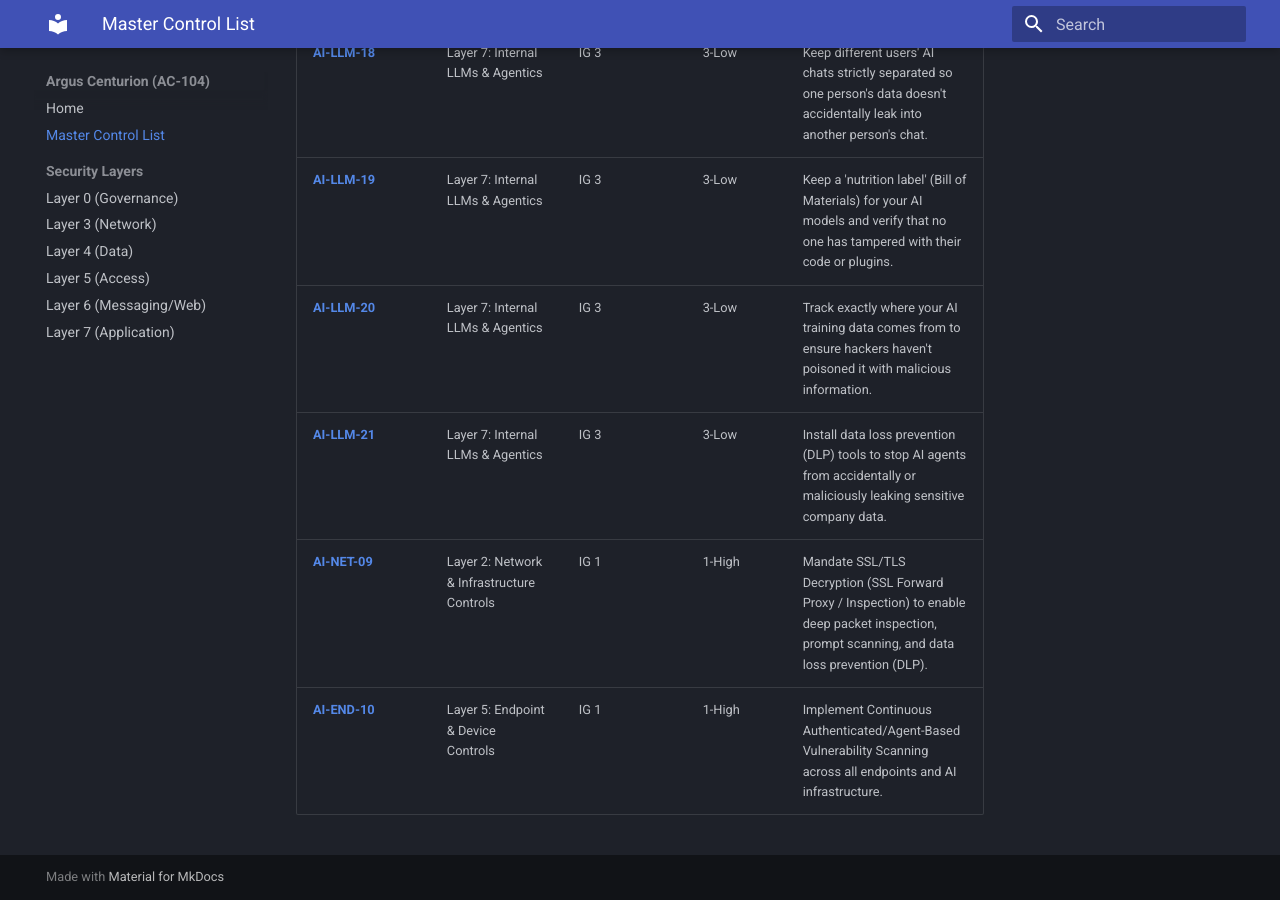
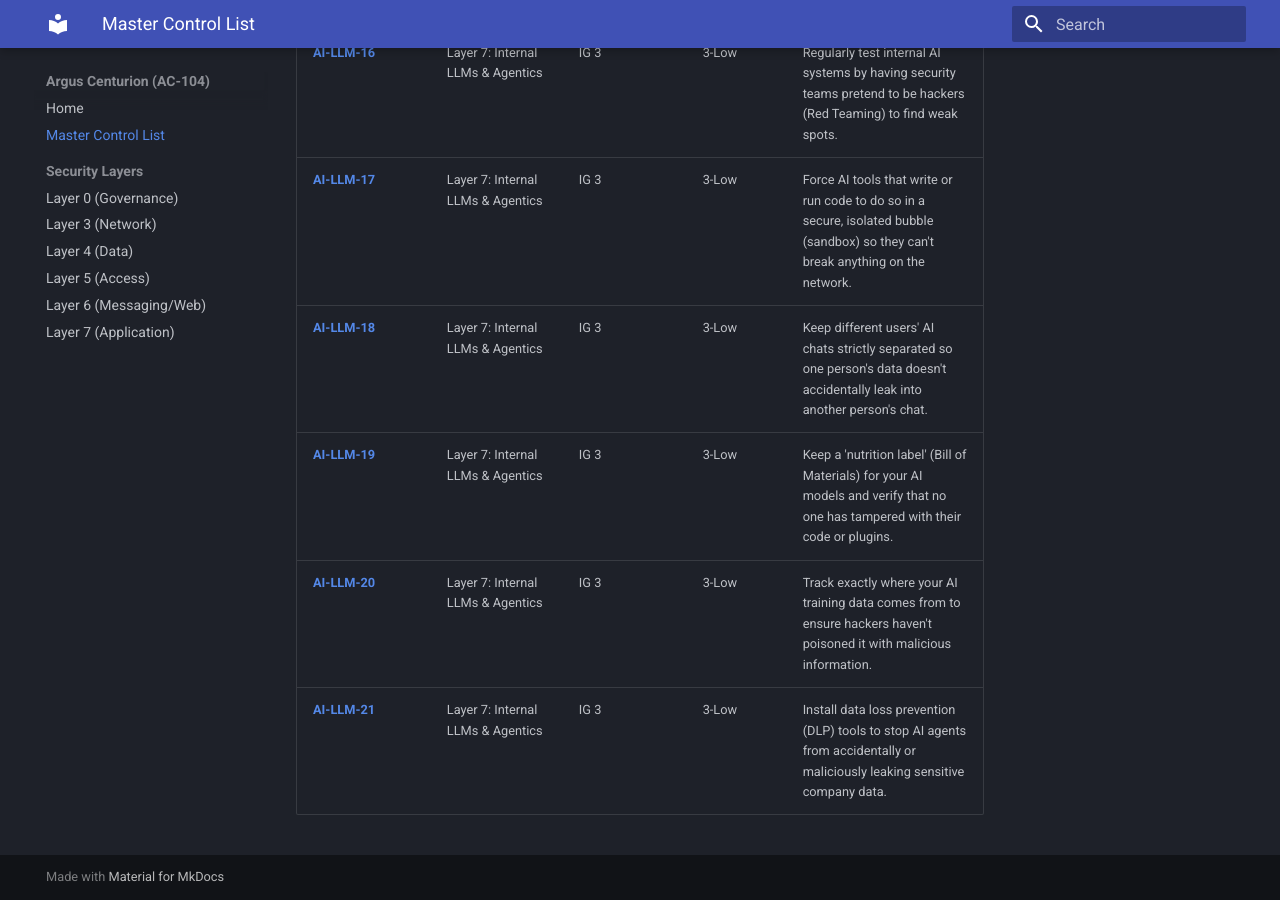
Before and after one commit to TH-Project-Files/Project-AC-104, an MkDocs documentation site: the page built from docs/controls_list.md, in a window 1280 px wide and 900 px high, scrolled down 11872 px. Built offline with MkDocs 1.6.1 and Material for MkDocs 9.7.7, drawn with Linux system fonts in a browser that asks for light colours; some of the changed text lies outside the part shown.

```diff
--- a/docs/controls_list.md
+++ b/docs/controls_list.md
@@ -103,5 +105,3 @@
 | **[AI-LLM-19](./controls/AI-LLM-19.md)** | Layer 7: Internal LLMs & Agentics | IG 3 | 3-Low | Keep a 'nutrition label' (Bill of Materials) for your AI models and verify that no one has tampered with their code or plugins. |
 | **[AI-LLM-20](./controls/AI-LLM-20.md)** | Layer 7: Internal LLMs & Agentics | IG 3 | 3-Low | Track exactly where your AI training data comes from to ensure hackers haven't poisoned it with malicious information. |
 | **[AI-LLM-21](./controls/AI-LLM-21.md)** | Layer 7: Internal LLMs & Agentics | IG 3 | 3-Low | Install data loss prevention (DLP) tools to stop AI agents from accidentally or maliciously leaking sensitive company data. |
-| **[AI-NET-09](./controls/AI-NET-09.md)** | Layer 2: Network & Infrastructure Controls | IG 1 | 1-High | Mandate SSL/TLS Decryption (SSL Forward Proxy / Inspection) to enable deep packet inspection, prompt scanning, and data loss prevention (DLP). |
-| **[AI-END-10](./controls/AI-END-10.md)** | Layer 5: Endpoint & Device Controls | IG 1 | 1-High | Implement Continuous Authenticated/Agent-Based Vulnerability Scanning across all endpoints and AI infrastructure. |
```
Also changed, not shown: other parts of docs/controls_list.md (+2 -0 lines), 1 other file.
